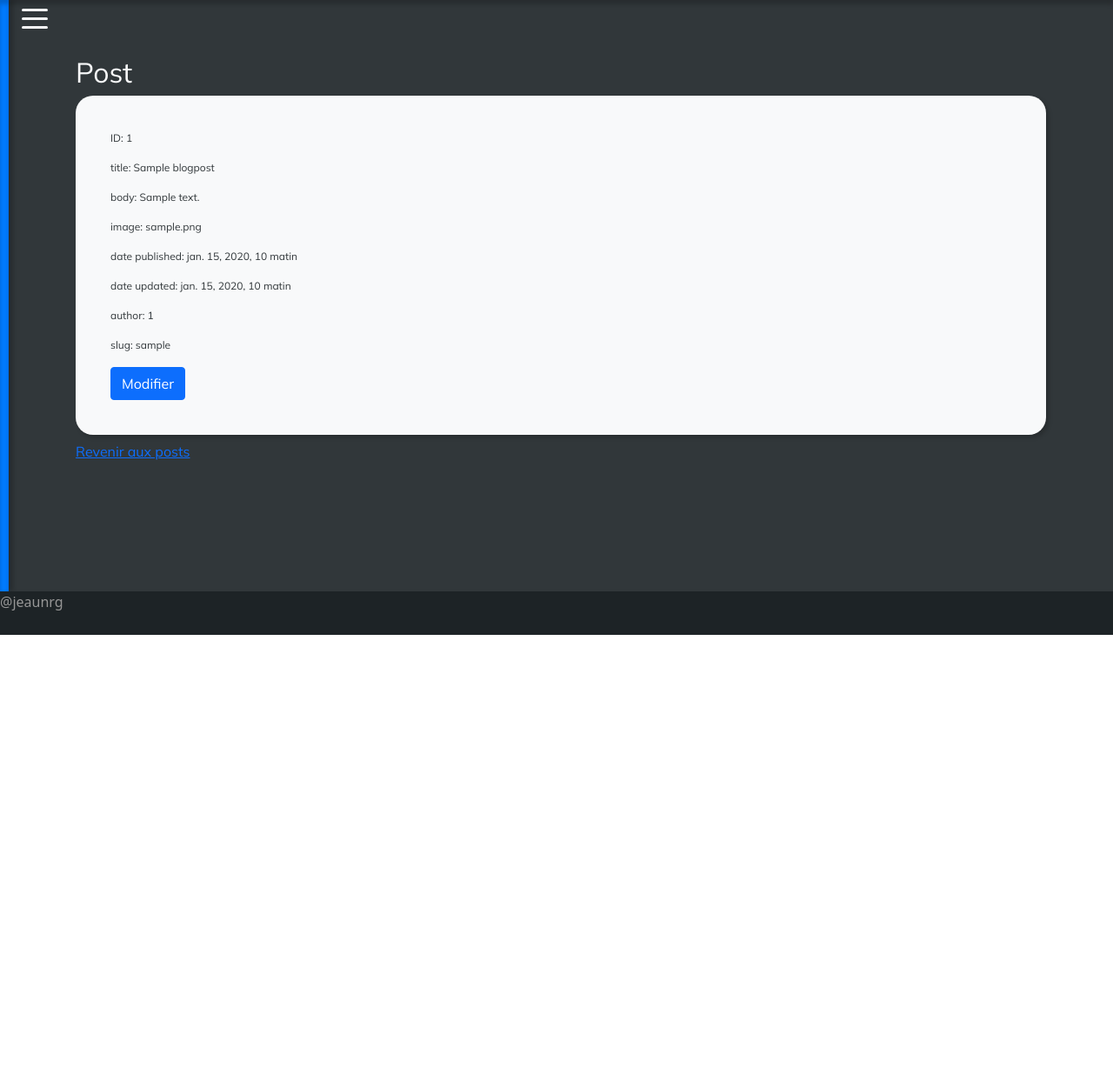
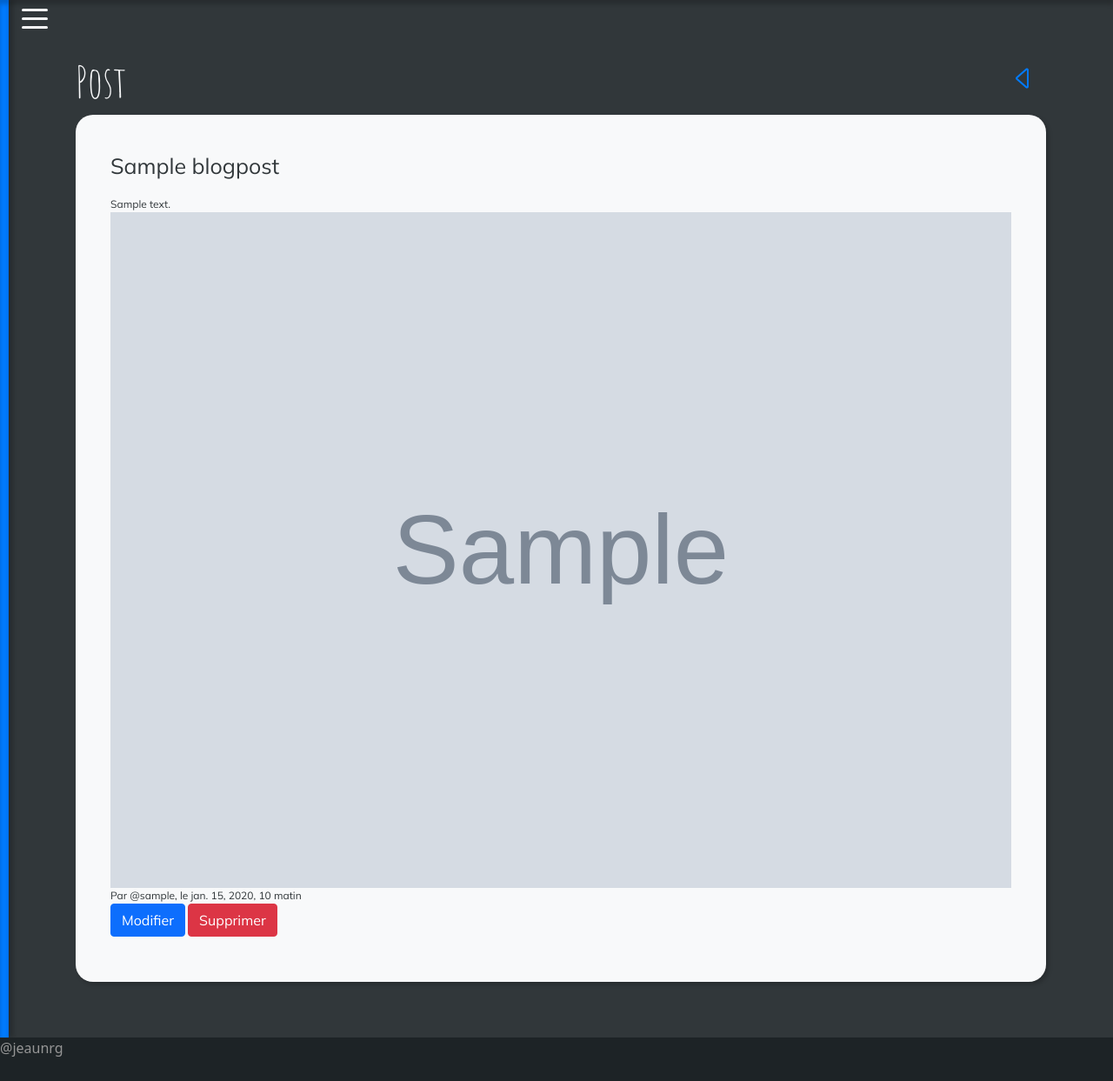
Before and after one commit to jeaunrg/django-template, a Django app: a page that uses mysite/templates/base_css.html in a window 1280 px wide. Shown: the part 70-1313 px from the top of the page at 87% size. Before the commit the page ends 800 px from the top, so only its background shows below. Run offline with Django 3.2, Linux system fonts and the light colour scheme; the visitor is signed in with stand-in values (Sample User, id 1); data comes from the database, SQL or seed files in the repository; tables that the repository leaves empty hold one stand-in row (values such as "Sample post"); grey boxes marked "Sample" are stand-in pictures; some libraries are stand-ins or nearby versions.

Commit message:
complete blog

```diff
--- a/mysite/blog/templates/blog/create_blog.html
+++ b/mysite/blog/templates/blog/create_blog.html
@@ -4,9 +4,11 @@
 {% block content %}
 
 <div class="container">
-  <h2 class='title'>Post</h2>
+  <h2 class='title'>Post
+    <a class="bs-icon bi bi-caret-left" href="{% url 'blog:list' %}"></a>
+  </h2>
 
-  <form class="sticker" method="post">
+  <form class="sticker" method="post" enctype="multipart/form-data">
     {% csrf_token %}
     {% include 'widgets/form.html' %}
     <button class='btn btn-primary' id='login' type="submit">Poster</button>
--- a/mysite/blog/templates/blog/detail_blog.html
+++ b/mysite/blog/templates/blog/detail_blog.html
@@ -4,16 +4,24 @@
 {% block content %}
 
 <div class="container">
-  <h2>Post</h2>
+  <h2 class="title">Post
+    <a class="bs-icon bi bi-caret-left" href="{% url 'blog:list' %}"></a>
+  </h2>
+
   <div class="sticker">
-    {% include 'widgets/detail.html' %}
+    <form method="POST" action="{% url 'blog:delete' object.slug %}"> {% csrf_token %}
+
+    <p class="blog-title">{{object.title}}</p>
+    <div>{{object.body}}</div>
+    <div><img style="object-fit: cover; width:100%;" src="{{object.image.url}}"></div>
+    <div>Par @{{object.author}}, le {{object.date_published}}</div>
 
     {% if object.author == request.user %}
       <a href="{% url 'blog:edit' object.slug %}" class="btn btn-primary">Modifier</a>
+      <input type="submit" class="btn btn-danger" onclick="return confirm('Etes vous sûr de vouloir supprimer ce post ?');" value="Supprimer">
     {% endif %}
   </div>
 </div>
-<a href="{% url 'blog:list' %}" class="btn btn-link">Revenir aux posts</a>
 
 
 
--- a/mysite/blog/urls.py
+++ b/mysite/blog/urls.py
@@ -3,7 +3,8 @@ from blog.views import (
     DetailBlogView,
     CreateBlogView,
     EditBlogView,
-    BlogListView
+    BlogListView,
+    DeleteBlogView
 )
 
 app_name = 'blog'
@@ -13,4 +14,5 @@ urlpatterns = [
     path('create/', CreateBlogView.as_view(), name="create"),
     path('<slug>/', DetailBlogView.as_view(), name="detail"),
     path('<slug>/edit/', EditBlogView.as_view(), name="edit"),
+    path('<slug>/delete/', DeleteBlogView.as_view(), name="delete"),
 ]
--- a/mysite/blog/views.py
+++ b/mysite/blog/views.py
@@ -4,7 +4,7 @@ from django.http import HttpResponse
 from blog.models import BlogPost
 from blog.forms import BlogPostForm
 from account.models import Account
-from django.views.generic.edit import CreateView, UpdateView
+from django.views.generic.edit import CreateView, UpdateView, DeleteView
 from django.views.generic.detail import DetailView
 from django.contrib.auth.mixins import LoginRequiredMixin
 from django.views.generic.list import ListView
@@ -39,12 +39,19 @@ class EditBlogView(LoginRequiredMixin, UpdateView):
 
 class DetailBlogView(LoginRequiredMixin, DetailView):
     model = BlogPost
-    fields = ['title', 'body', 'image', 'date_published', 'date_updated', 'author']
     template_name = 'blog/detail_blog.html'
 
 
 class BlogListView(LoginRequiredMixin, ListView):
     model = BlogPost
-    paginate_by = 2
-    fields = ['title', 'body', 'image', 'author']
+    paginate_by = 20
     template_name = 'blog/list_blog.html'
+    ordering = ['-date_published']
+
+
+class DeleteBlogView(DeleteView):
+    model = BlogPost
+    success_url = '/blog/list'
+
+    def get(self, request, *args, **kwargs):
+        return self.post(request, *args, **kwargs)
--- a/mysite/templates/base_css.html
+++ b/mysite/templates/base_css.html
@@ -76,5 +76,17 @@
         border-radius: 50%;
     }
 
-
+    .bs-icon {
+      padding: 10px;
+      color: var(--highlight-dark);
+      font-size: 32px;
+      float: right
+    }
+    .bs-icon:hover {
+      color: var(--highlight-light);
+    }
+    .blog-title {
+      font-size: 25px;
+      width: 100%;
+    }
 </style>
--- a/mysite/templates/widgets/detail.html
+++ /dev/null
@@ -1,5 +0,0 @@
-
-
-{% for label, value in object.get_fields %}
-  {% include 'widgets/detail_field.html' %}
-{% endfor %}
--- a/mysite/templates/widgets/detail_field.html
+++ /dev/null
@@ -1,2 +0,0 @@
-
-<p>{{ label }}:   {{value}} </p>
```
Also changed, not shown: mysite/blog/forms.py (+0 -8 lines), mysite/blog/templates/blog/edit_blog.html (+5 -3 lines), mysite/blog/templates/blog/list_blog.html (+6 -4 lines), README.md, mysite/account/migrations/0001_initial.py, mysite/blog/migrations/0001_initial.py.
